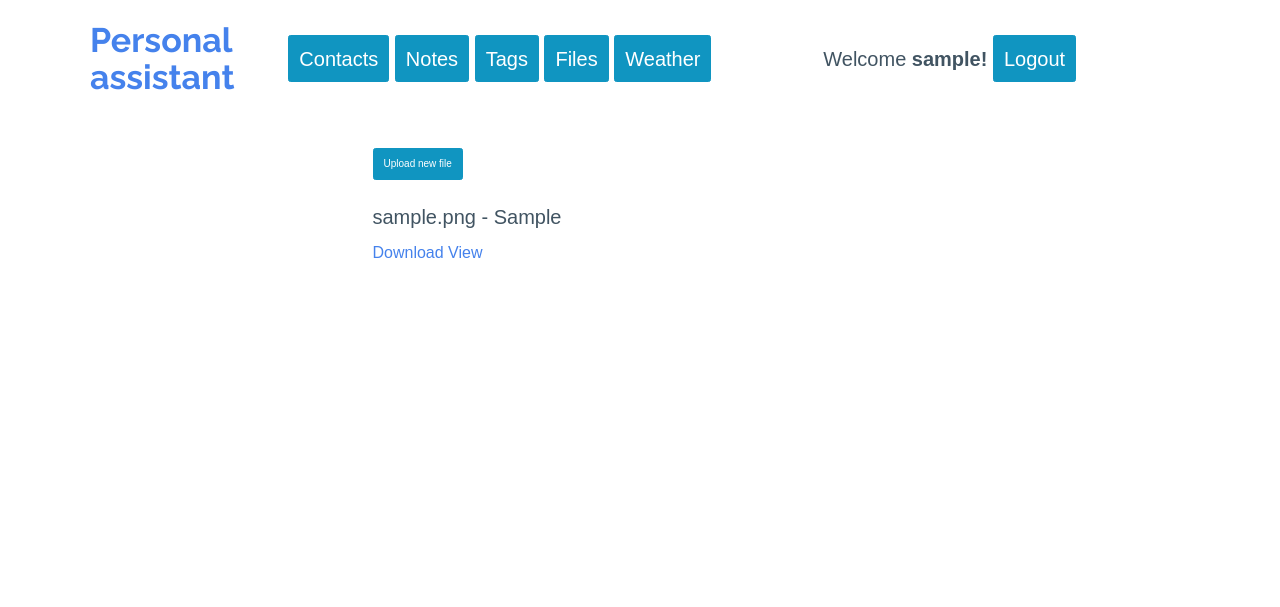
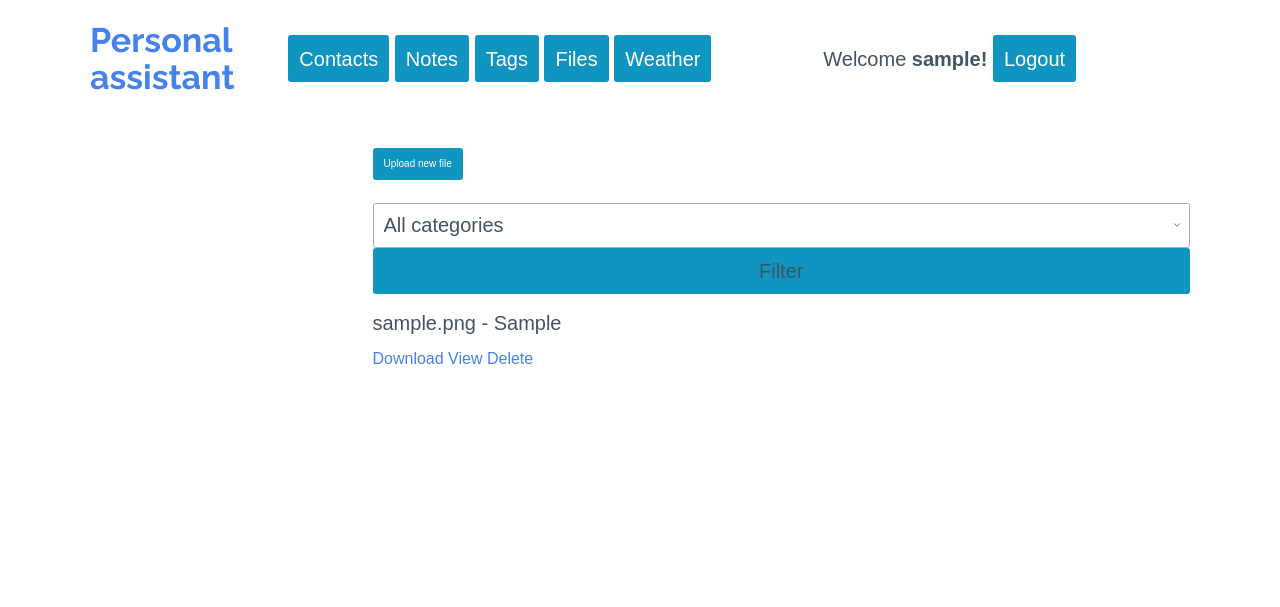
Before and after one commit to Vladosinfo/Personal_Assistant_DjangoApp, a Django app: page /files/ in a window 1280 px wide. Shown: the top 607 px of the page. Run offline with Django 5.2, Linux system fonts and the light colour scheme; a user stored in the database is signed in; tables that the repository leaves empty hold one stand-in row (values such as "Sample post"); parts of the project's set-up code (start-up, migrations or seed data) failed here and were passed over; some libraries are stand-ins or nearby versions.

Commit message:
Delete files, category filter

```diff
--- a/per_assist/files/models.py
+++ b/per_assist/files/models.py
@@ -1,8 +1,17 @@
 from django.db import models
 from django.contrib.auth.models import User
+from django.core.exceptions import ValidationError
+
+
+def validate_file_size(value):
+    filesize = value.size
+
+    if filesize > 10_000_000:
+        raise ValidationError('Maximum file size 10 MB')
+    return value
 
 
 class File(models.Model):
     user = models.ForeignKey(User, on_delete=models.CASCADE, default=1)
-    file = models.FileField(upload_to='files/')
+    file = models.FileField(upload_to='files/', validators=[validate_file_size])
     category = models.CharField(max_length=50)
--- a/per_assist/files/templates/file_list.html
+++ b/per_assist/files/templates/file_list.html
@@ -4,10 +4,21 @@
 
 <a href="{% url 'files:upload_file' %}" role="button">Upload new file</a></br></br>
 
+<form method="get" action="{% url 'files:file_list' %}">
+    <select name="category">
+        <option value="">All categories</option>
+        {% for category in categories %}
+            <option value="{{ category }}" {% if category == request.GET.category %}selected{% endif %}>{{ category }}</option>
+        {% endfor %}
+    </select>
+    <button type="submit">Filter</button>
+</form>
+
 {% for file in files %}
     <p>{{ file.file.name }} - {{ file.category }}</p>
     <a href="{% url 'files:download_file' file_id=file.id %}">Download</a>
     <a href="{% url 'files:view_file' file_id=file.id %}">View</a>
+    <a href="{% url 'files:delete_file' file_id=file.id %}">Delete</a>
 {% endfor %}
 
 {% endblock %}
--- a/per_assist/files/urls.py
+++ b/per_assist/files/urls.py
@@ -12,4 +12,5 @@ urlpatterns = [
     path('files/<str:category>/', views.filter_files, name='filter_files'),
     path('files/download/<int:file_id>/', views.download_file, name='download_file'),
     path('files/view/<int:file_id>/', views.view_file, name='view_file'),
+    path('files/delete/<int:file_id>/', views.delete_file, name='delete_file'),
 ]
--- a/per_assist/files/views.py
+++ b/per_assist/files/views.py
@@ -21,7 +21,13 @@ def upload_file(request):
 
 def file_list(request):
     files = File.objects.filter(user=request.user)
-    return render(request, 'file_list.html', {'files': files})
+    categories = File.objects.filter(user=request.user).values_list('category', flat=True).distinct()
+    category = request.GET.get('category')
+
+    if category:
+        files = files.filter(category=category)
+
+    return render(request, 'file_list.html', {'files': files, 'categories': categories})
 
 
 def filter_files(request, category):
@@ -48,3 +54,11 @@ def view_file(request, file_id):
         return HttpResponseForbidden("You do not have access to this file.")
     file_url = file.file.url
     return redirect(file_url)
+
+
+def delete_file(request, file_id):
+    file = get_object_or_404(File, id=file_id)
+    if file.user != request.user:
+        return HttpResponseForbidden("You do not have access to this file.")
+    file.delete()
+    return redirect('files:file_list')
```
Also changed, not shown: per_assist/weather/migrations/0001_initial.py (added).
